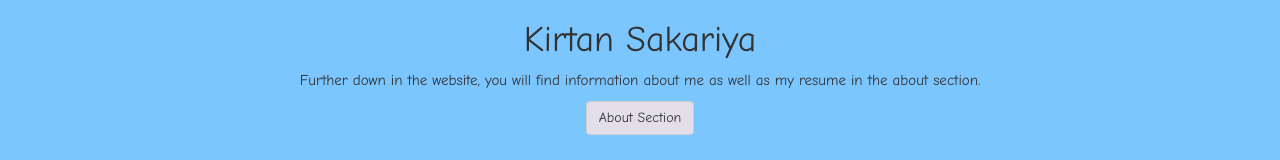
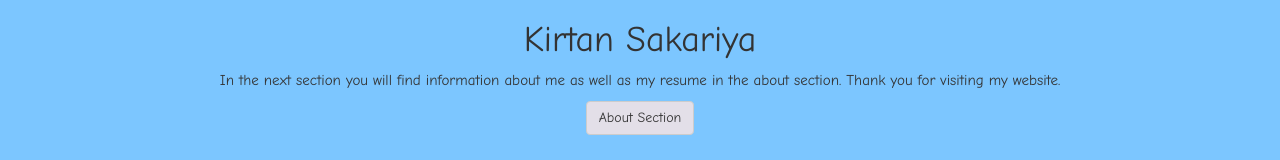
Before and after one commit to kirtansakariya/kirtansakariya.github.io, a website: page index.html in a window 1280 px wide. Shown: the part 150-310 px from the top of the page. Drawn offline with Linux system fonts and the light colour scheme.

Commit message:
updated intro section

```diff
--- a/index.html
+++ b/index.html
@@ -78,7 +78,7 @@
             <div class="row">
                 <div class="col-lg-12">
                     <h1>Kirtan Sakariya</h1>
-                    <p>Further down in the website, you will find information about me as well as my resume in the about section.</p>
+                    <p>In the next section you will find information about me as well as my resume in the about section. Thank you for visiting my website.</p>
                     <a class="btn btn-default page-scroll button" href="#about">About Section</a>
                 </div>
             </div>
```
